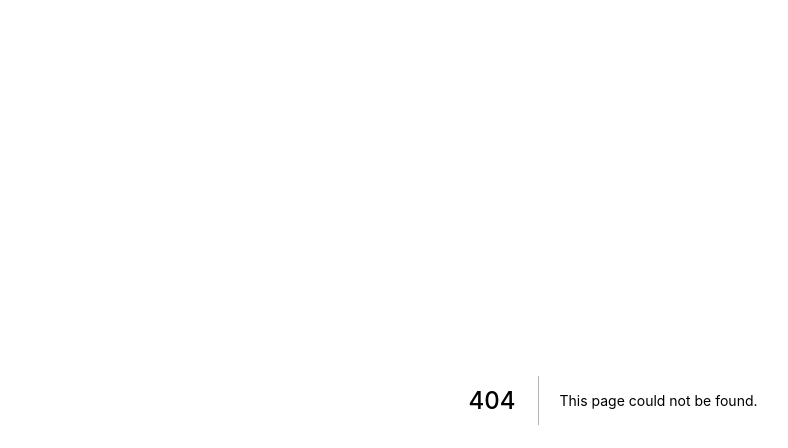
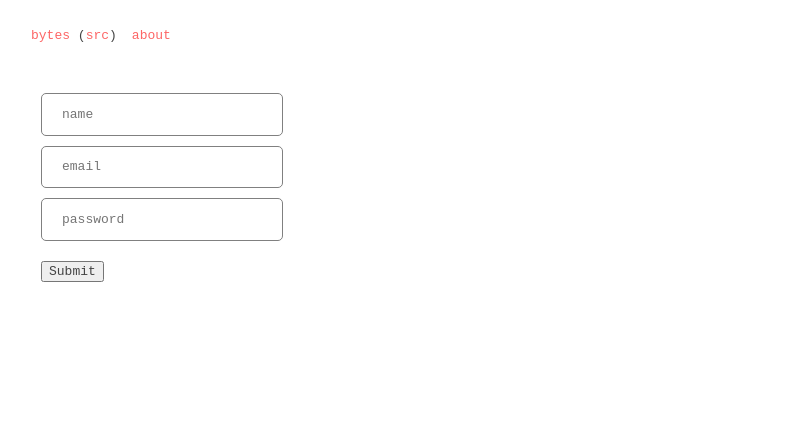
Before and after one commit to boristane/bytes-frontend, a Next.js app: page /signup in a window 1280 px wide. Before the commit this address had no page. Shown: the top 448 px of the page, without its empty margins (27-815 px from the left). Built offline with nearby package versions, Linux system fonts and the light colour scheme.

Commit message:
Adds signup

```diff
--- a/pages/index.tsx
+++ b/pages/index.tsx
@@ -1,10 +1,12 @@
 import Layout from "../components/Layout";
 import ByteLink from "../components/ByteLink";
-import React, { useEffect, useState } from "react";
+import React from "react";
 import { getByteList } from "../src/api";
 import PageSelector from "../components/PageSelector";
+import Error from "next/error";
 
 export default function Index(props) {
+  if (props.err) return <Error statusCode={404} />;
   return (
     <Layout>
       <ul>
--- a/pages/post.tsx
+++ b/pages/post.tsx
@@ -4,6 +4,7 @@ import { getByte, loadFile, deleteByte } from "../src/api";
 import { Markdown } from "react-showdown";
 import Link from "next/link";
 import Router from "next/router";
+import Error from "next/error";
 
 const layoutStyle = {
   maxWidth: 650,
@@ -124,6 +125,7 @@ const Content = props => {
 };
 
 export default function Post(props) {
+  if (props.err) return <Error statusCode={404} />;
   return <Content byte={props.byte} />;
 }
 
--- /dev/null
+++ b/pages/signup.tsx
@@ -0,0 +1,73 @@
+import Layout from "../components/Layout";
+import React, { useState } from "react";
+import { signup } from "../src/api";
+import Router from "next/router";
+
+const layout = {
+  margin: 10
+};
+
+const textFieldStyle = {
+  borderRadius: 5,
+  border: "1px solid grey",
+  padding: 20,
+  width: 200,
+  height: 0.5
+};
+
+export default function Signup() {
+  const [email, setEmail] = useState("");
+  const [name, setName] = useState("");
+  const [password, setPassword] = useState("");
+  const [message, setMessage] = useState("");
+
+  const handleSubmit = async e => {
+    e.preventDefault();
+    setMessage("");
+    const { data, err } = await signup(name, email, password);
+    if (err) {
+      return setMessage("Signip failed.");
+    }
+    Router.push("/login");
+  };
+  return (
+    <Layout>
+      <div>
+        <form onSubmit={handleSubmit}>
+          <div style={layout}>
+            <input
+              style={textFieldStyle}
+              type="text"
+              value={name}
+              onChange={(e: any) => setName(e.target.value)}
+              required
+              placeholder="name"
+            />
+          </div>
+          <div style={layout}>
+            <input
+              style={textFieldStyle}
+              type="text"
+              value={email}
+              onChange={(e: any) => setEmail(e.target.value)}
+              required
+              placeholder="email"
+            />
+          </div>
+          <div style={layout}>
+            <input
+              style={textFieldStyle}
+              type="password"
+              value={password}
+              onChange={(e: any) => setPassword(e.target.value)}
+              required
+              placeholder="password"
+            />
+          </div>
+          <input style={layout} type="submit" value="Submit" />
+        </form>
+        <div style={{ color: "red" }}>{message}</div>
+      </div>
+    </Layout>
+  );
+}
--- a/src/api.ts
+++ b/src/api.ts
@@ -12,14 +12,24 @@ const instance = Axios.create({
 export default instance;
 
 export async function getByteList(page: number) {
-  const res = await instance.get(`/byte/list/?page=${page}`);
-  const data = res.data;
-  return data;
+  try {
+    const res = await instance.get(`/byte/list/?page=${page}`);
+    const data = res.data;
+    return data;
+  } catch (err) {
+    console.error(err);
+    return { err };
+  }
 }
 
 export async function getByte(id: number) {
-  const res = await instance.get(`/byte/${id}`);
-  return res.data;
+  try {
+    const res = await instance.get(`/byte/${id}`);
+    return res.data;
+  } catch (err) {
+    console.log(err);
+    return { err };
+  }
 }
 
 export async function getNumPage() {
@@ -51,6 +61,21 @@ export async function login(email: string, password: string) {
   }
 }
 
+export async function signup(name: string, email: string, password: string) {
+  try {
+    const res = await instance.post("/user/signup", {
+      name,
+      email,
+      password,
+      admin: false
+    });
+    return res.data;
+  } catch (err) {
+    console.log(err);
+    return { err };
+  }
+}
+
 export async function deleteByte(id: string, token: string) {
   try {
     const res = await instance.delete(`/byte/${id}`, {
```
Also changed, not shown: pages/new.tsx (added, +62 -0 lines).
